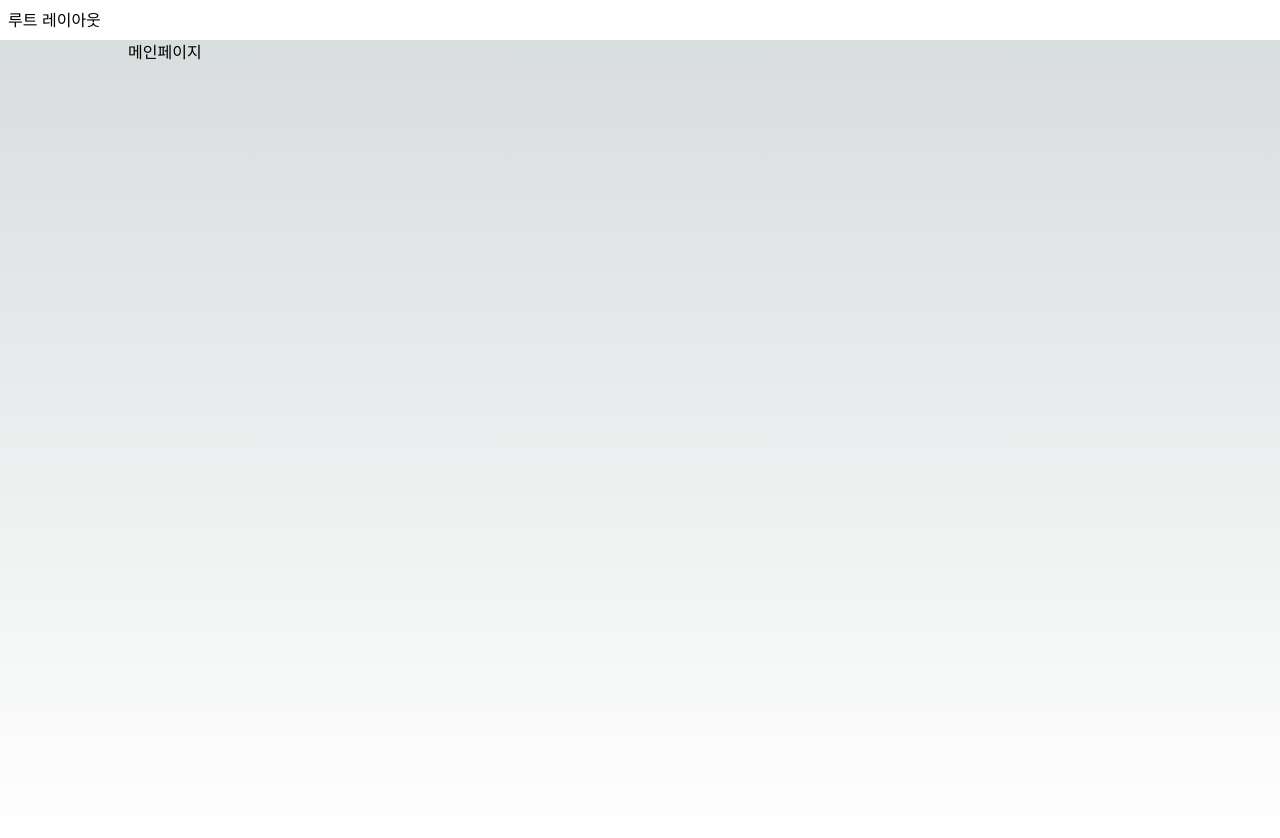
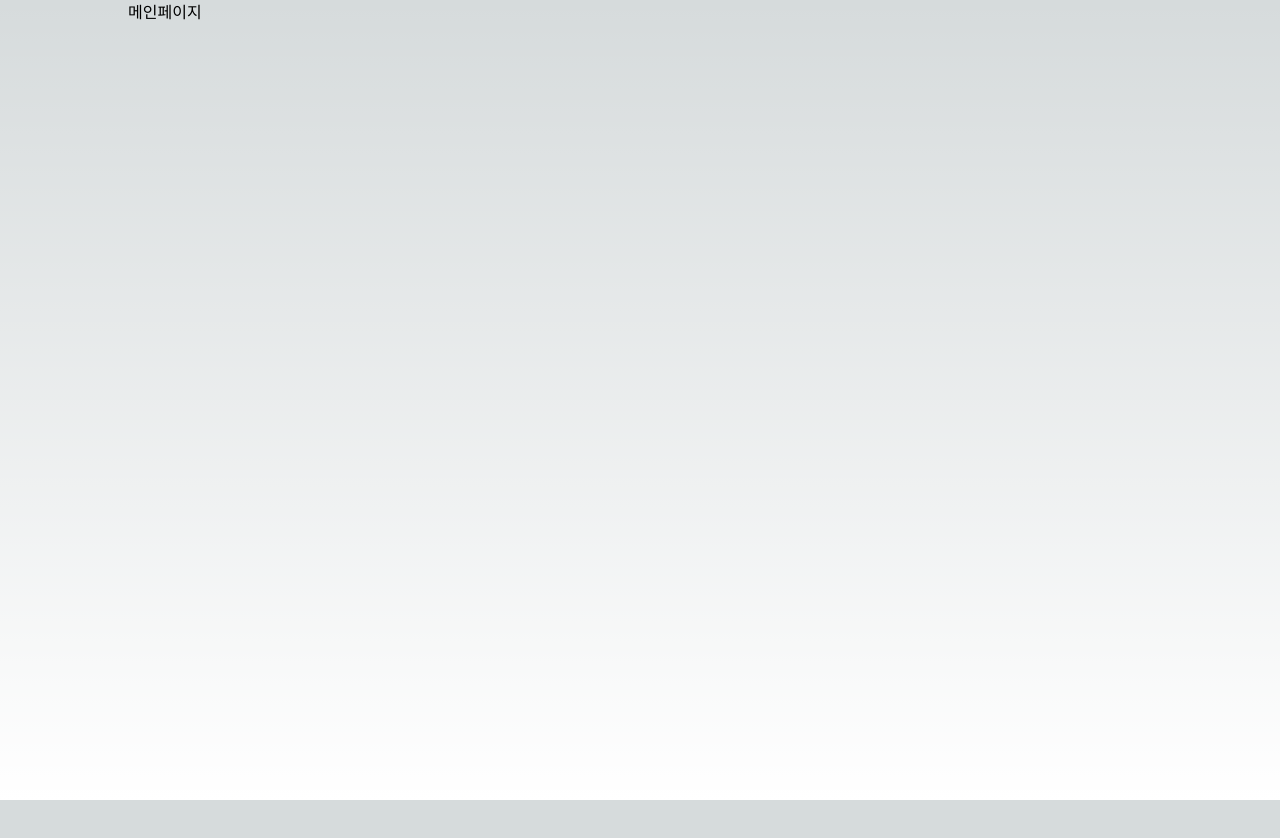
Before and after one commit to HajaPeople/Client, a Next.js app: page / in a window 1280 px wide. After the commit the page ends 800 px from the top, so only its background shows below. Built offline with nearby package versions, Linux system fonts and the light colour scheme.

Commit message:
feat: 레이아웃 수정

```diff
--- a/src/app/layout.tsx
+++ b/src/app/layout.tsx
@@ -1,27 +1,25 @@
-import Link from 'next/link'
-import './globals.css'
-import { Inter } from 'next/font/google'
+import "./globals.css";
+import { Inter } from "next/font/google";
+import { PropsWithChildren } from "react";
+import { AppProps } from "next/app";
+import { Providers } from "./providers";
 
-const inter = Inter({ subsets: ['latin'] })
+const inter = Inter({ subsets: ["latin"] });
 
 export const metadata = {
-  title: 'Create Next App',
-  description: 'Generated by create next app',
-}
+  title: "Create Next App",
+  description: "Generated by create next app",
+};
 
 export default function RootLayout({
   children,
-}: {
-  children: React.ReactNode
-}) {
+  pageProps,
+}: PropsWithChildren<AppProps>) {
   return (
     <html lang="en">
       <body className={inter.className}>
-      <header className='bg-white p-2'>
-        루트 레이아웃
-      </header>
-        {children}
-        </body>
+        <Providers pageProps={pageProps}>{children}</Providers>
+      </body>
     </html>
-  )
+  );
 }
--- a/src/app/page.tsx
+++ b/src/app/page.tsx
@@ -1,10 +1,9 @@
-import Image from 'next/image'
-import Link from 'next/link'
+"use client";
 
 export default function Home() {
   return (
     <main className="flex min-h-screen flex-col max-w-[1024px] mx-auto">
       메인페이지
     </main>
-  )
+  );
 }
```
